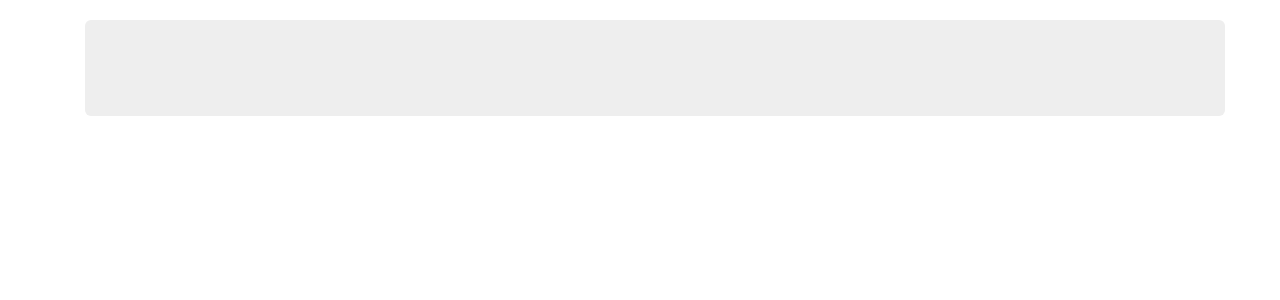
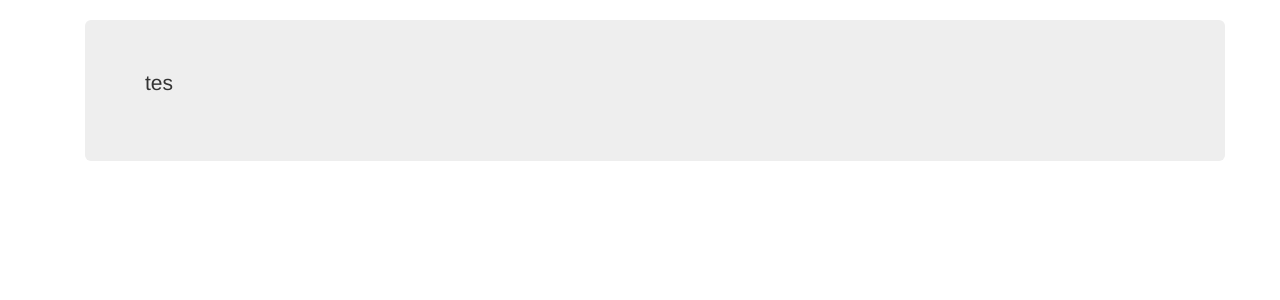
Before and after one commit to FirmanBr/PKI, a Django app: page /aps/certificate/ in a window 1280 px wide. Shown: the part 51-351 px from the top of the page. Run offline with Django 3.2, Linux system fonts and the light colour scheme; a user stored in the database is signed in; data comes from the database, SQL or seed files in the repository; some libraries are stand-ins or nearby versions.

Commit message:
version 03012020

```diff
--- a/templates/aps/certificate.html
+++ b/templates/aps/certificate.html
@@ -3,6 +3,7 @@
 
   <div class="container">
     <div class="jumbotron">
+      <p>tes</p>
     </div>
   </div>
 
```
